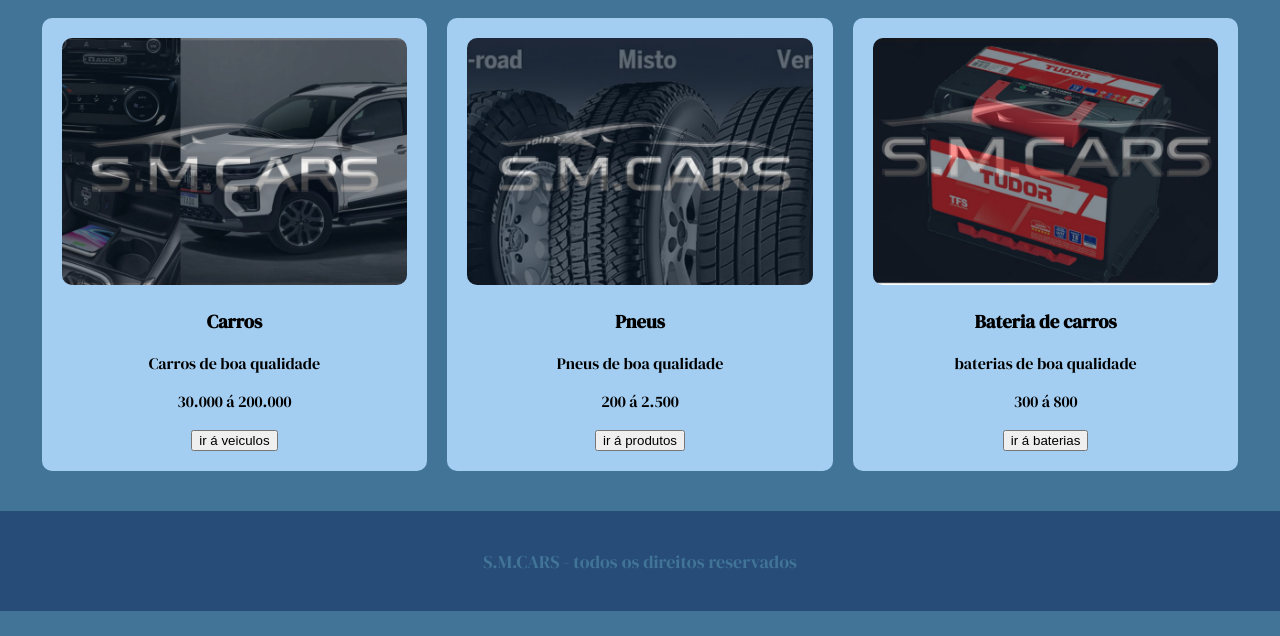
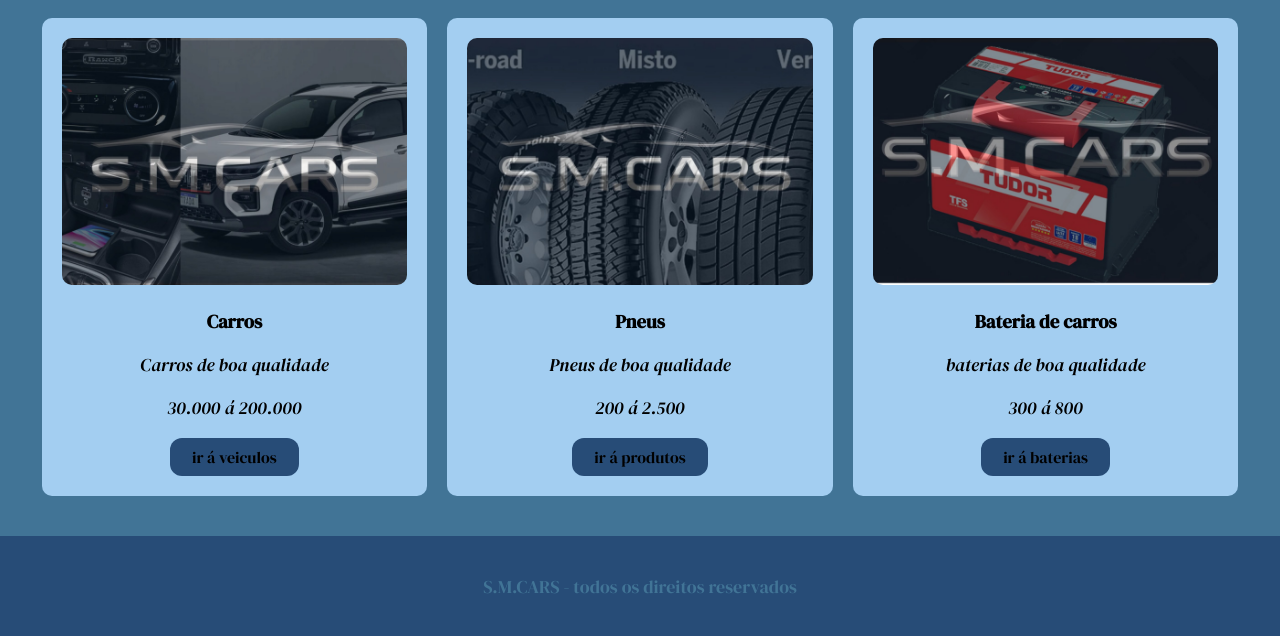
Before and after one commit to melanyconci-code/sm-cars, a plain HTML site: page produtos.html in a window 1280 px wide. Shown: the part 244-880 px from the top of the page. Before the commit the page ends 855 px from the top, so only its background shows below. Drawn offline with Linux system fonts and the light colour scheme.

Commit message:
Add files via upload

```diff
--- a/style.css
+++ b/style.css
@@ -155,3 +155,29 @@
     width: 100%;
     border-radius: 10px;
 }
+
+.produto h3{
+    font-family: var(--title);
+    color: var(--preto)
+    font-size 24px;
+}
+.produto p{
+    font-family: var(--texto);
+    color:var(--preto);
+    font-size: 18px;
+    font-style: italic;
+}
+.produto button{
+    padding: 8px 22px;
+    font-size: 16px;
+    font-family: var(--title);
+    background-color: var(--azul);
+    color: var(--preto);
+    border: none;
+    border-radius:12px ;
+}
+.produto button:hover{
+    background-color: var(--azul-claro);
+    transition: 0.3s;
+    cursor:pointer
+}
```
